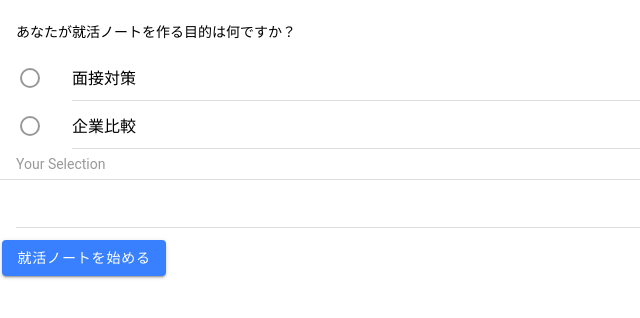
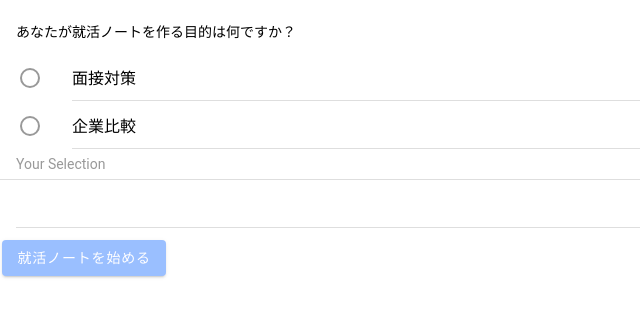
Before and after one commit to Yuta123456/Job-hunting-note, a React (Create React App) app: page /tab1 in a window 1280 px wide. Shown: the top 318 px of the page, without its empty margins (0-640 px from the left). Built offline with nearby package versions, Linux system fonts and the light colour scheme.

Commit message:
header fix

```diff
--- a/src/App.jsx
+++ b/src/App.jsx
@@ -43,13 +43,11 @@ import { useState } from 'react';
 
 const App = () => {
   const [objective, setObjective] = useState();
-  const [visited, setVisit] = useState(false);
   useEffect(() => {localStorageLoading()},[]);
   {/*ここでuseIonViewWillEnterを使いたいんだけど、だめっぽい。なぜ？ */}
   function localStorageLoading(){
     if ('visited' in localStorage){
       console.log("visited in localStorage")
-      setVisit(true);
     }else{
       console.log("No item named visited");
     }
@@ -59,9 +57,9 @@ const App = () => {
         <IonReactRouter>
           <IonRouterOutlet>
             <Route path="/tab1" render={()=>{
-              return visited
+              return ('visited' in localStorage)
               ? <Route path="/tab1" component={Tab1} exact={true} />
-              : <SetObjectiveModal setVisit={setVisit} setObj={setObjective}/>}} exact={true} />
+              : <SetObjectiveModal setObj={setObjective}/>}} exact={true} />
             <Route path="/tab2" component={Tab2} exact={true} />
             <Route path="/" render={() => <Redirect to="/tab1" />} exact={true} />
           </IonRouterOutlet>
--- a/src/components/SetObjectiveModal.jsx
+++ b/src/components/SetObjectiveModal.jsx
@@ -14,7 +14,6 @@ import { Redirect, Route, Link } from 'react-router-dom';
 const SetObjectivePage = (props) => {
     const [selected, setSelected] = useState("");
     function setSubmitObjective(){
-        props.setVisit(true);
         props.setObj(selected);
         localStorage.setItem("visited","true");
     };
@@ -39,7 +38,7 @@ const SetObjectivePage = (props) => {
                 <IonItemDivider>Your Selection</IonItemDivider>
                 <IonItem>{selected ?? '(none selected'}</IonItem>
                 </IonList>
-                    <IonButton routerLink="./tab1" onClick={()=>{setSubmitObjective()}}>
+                    <IonButton routerLink="./tab1" onClick={()=>{setSubmitObjective()}} disabled={selected==""}>
                         就活ノートを始める
                     </IonButton>
             </IonContent>
--- a/src/pages/Header.js
+++ b/src/pages/Header.js
@@ -5,24 +5,27 @@ import {
   IonHeader,
   IonToolbar,
   IonTitle,
+  IonIcon,
+  IonButton
 } from "@ionic/react";
+import { ellipsisHorizontal } from 'ionicons/icons';
 import { IonReactRouter } from "@ionic/react-router";
 import { Redirect, Route } from "react-router-dom";
 
 const Header = (props) => {
   return (
-    <ion-toolbar color="success">
-      {/* <ion-buttons slot="primary">
-        <ion-button>
-          <ion-icon
+    <IonToolbar color="success">
+      <IonButtons slot="primary">
+        <IonButton onClick={()=>{props.click()}}>
+          <IonIcon
             slot="icon-only"
             color="dark"
             icon={ellipsisHorizontal}
-          ></ion-icon>
-        </ion-button>
-      </ion-buttons> */}
-      <ion-title>{props.name}</ion-title>
-    </ion-toolbar>
+          ></IonIcon>
+        </IonButton>
+      </IonButtons>
+      <IonTitle>{props.name}</IonTitle>
+    </IonToolbar>
   );
 };
 
```
